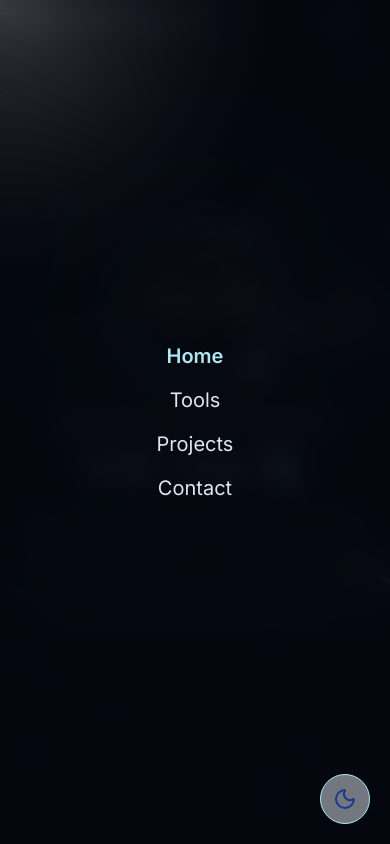
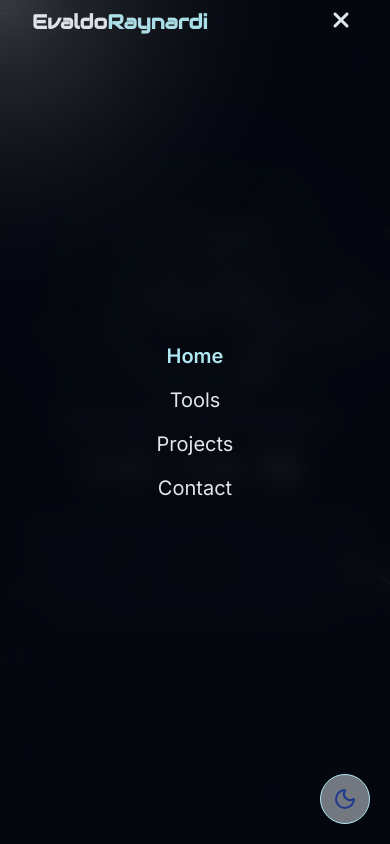
Before and after one commit to ValDrayn/-EvaldoRaynardiPortofolio, a React (Vite) app: page / in a window 390 px wide. Both pictures are taken after a click on the button 339 px from the left and 21 px from the top of the page. Built offline with nearby package versions, Linux system fonts and the light colour scheme.

Commit message:
Fix navbar mobile navigation indicator

```diff
--- a/src/components/Navbar.tsx
+++ b/src/components/Navbar.tsx
@@ -47,7 +47,7 @@
   return (
     <div
       className={cn(
-        `w-full fixed top-0 left-0 z-50 transition-all duration-300`,
+        `w-full fixed top-0 left-0 z-[50] transition-all duration-300`,
         activeSection !== "Home"
           ? "py-2 bg-zinc-800/40 shadow-sm"
           : "bg-transparent"
@@ -82,7 +82,7 @@
 
         <button
           onClick={() => setIsMenuOpen((prev) => !prev)}
-          className="md:hidden p-2 text-foreground z-80"
+          className="md:hidden p-2 text-foreground z-[150]"
           aria-label={isMenuOpen ? "Close Menu" : "Open Menu"}
         >
           {isMenuOpen ? (
@@ -94,7 +94,7 @@
 
         <div
           className={cn(
-            `fixed inset-0 bg-background/95 backdrop-blur-md z-[9999] flex flex-col items-center justify-center`,
+            `fixed inset-0 bg-background/95 backdrop-blur-md z-[98] flex flex-col items-center justify-center`,
             `transition-all duration-300 md:hidden`,
             isMenuOpen
               ? "opacity-100 pointer-events-auto"
```
